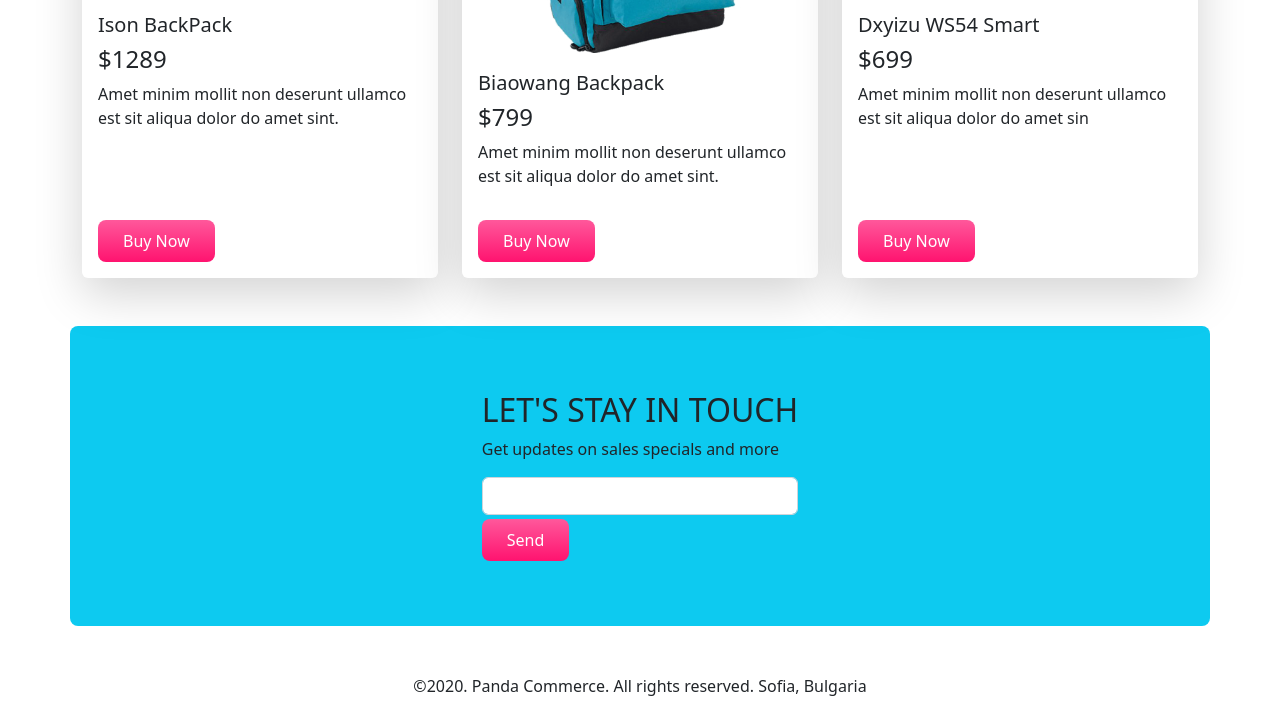
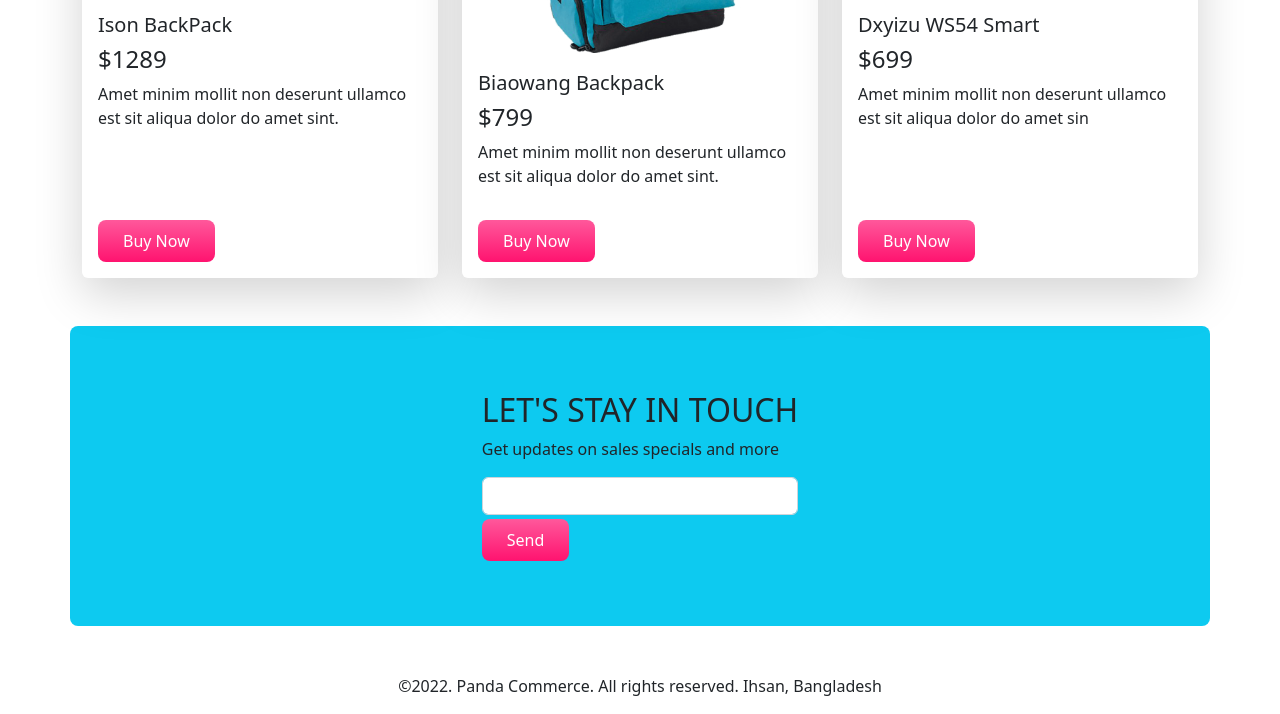
Before and after one commit to ihsan16110/panda-commerce-bootstrap, a plain HTML site: page index.html in a window 1280 px wide. Shown: the part 1714-2428 px from the top of the page. Drawn offline with nearby package versions, Linux system fonts and the light colour scheme.

Commit message:
footer-updated

```diff
--- a/index.html
+++ b/index.html
@@ -356,7 +356,7 @@
 
         <!-- Footer Section  -->
         <footer class="mt-5 text-center">
-            <p>©2020. Panda Commerce. All rights reserved. Sofia, Bulgaria</p>
+            <p>©2022. Panda Commerce. All rights reserved. Ihsan, Bangladesh</p>
         </footer>
         <!-- Footer Section end  -->
 
```
